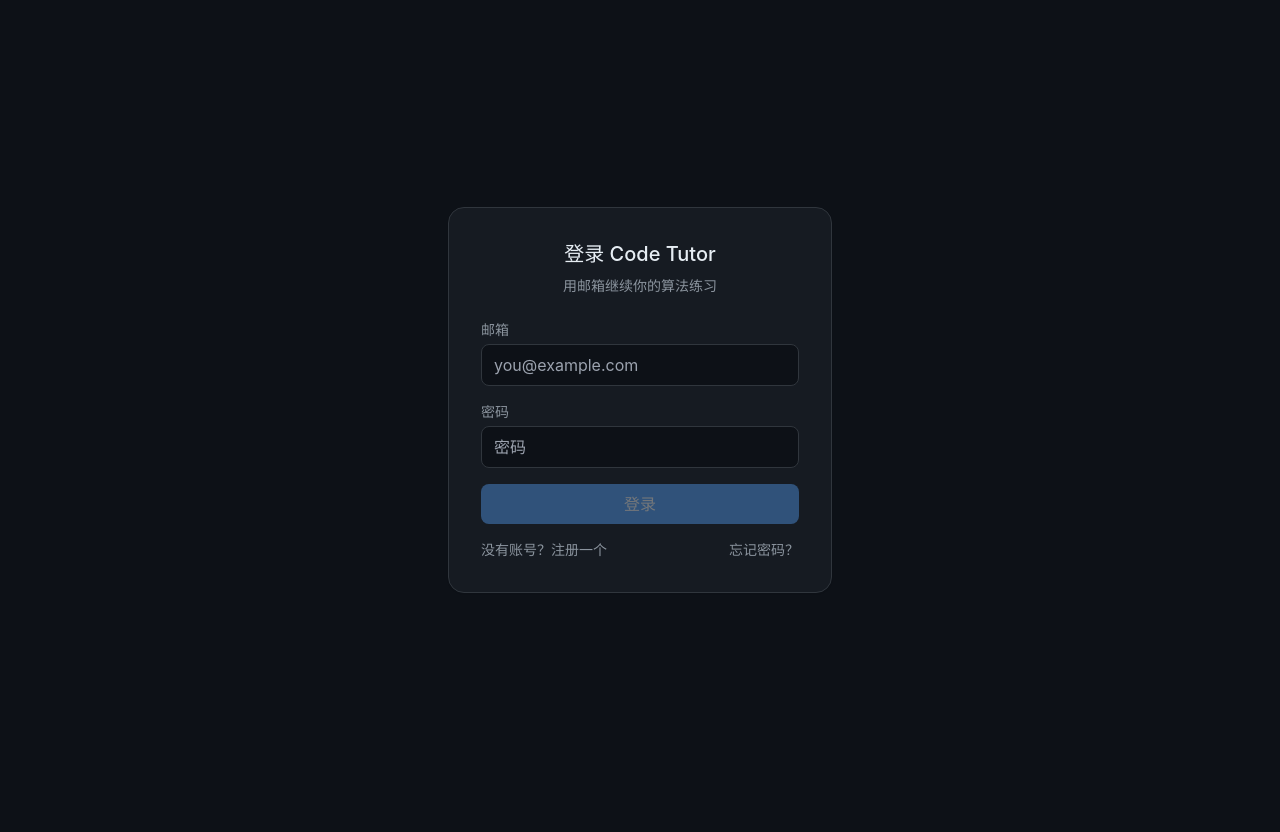
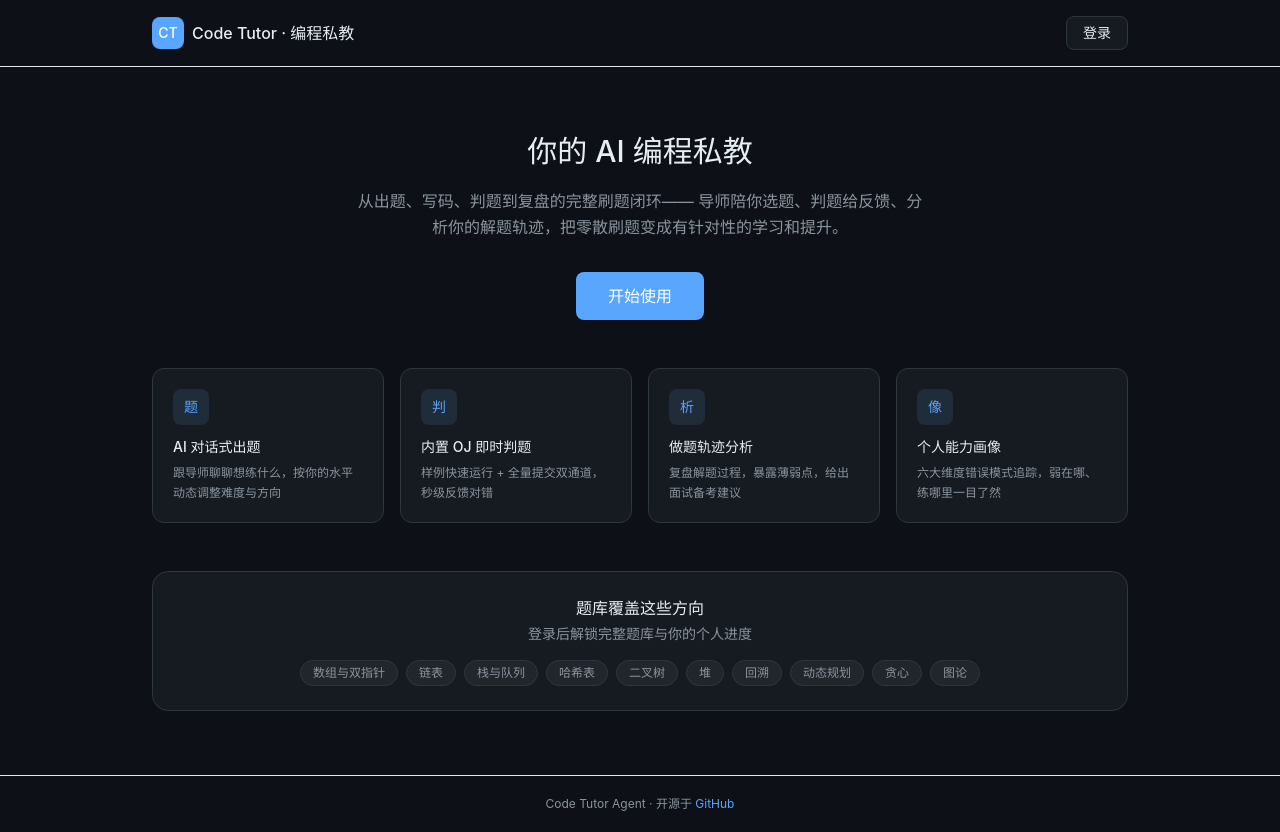
Before and after one commit to YanzheShi/code-tutor-agent, a React (Vite) app in the folder frontend/: page / in a window 1280 px wide. Before the commit the page ends 800 px from the top, so only its background shows below. Built offline with nearby package versions, Linux system fonts and the light colour scheme; no server answers.

Commit message:
feat(index): 增加新用户欢迎页面；优化页面文案。

```diff
--- a/frontend/src/App.tsx
+++ b/frontend/src/App.tsx
@@ -1,6 +1,6 @@
 import { useEffect, useState } from 'react';
 import LoadingScreen from './components/LoadingScreen';
-import LoginScreen from './components/LoginScreen';
+import GuestWelcome from './components/GuestWelcome';
 import WelcomeScreen from './components/WelcomeScreen';
 import AdminPanel from './components/AdminPanel';
 import SettingsPanel from './components/SettingsPanel';
@@ -41,15 +41,9 @@
 
   if (!user) {
     if (!authChecked) return null; // 校验中，闪一下即过
-    return (
-      <LoginScreen
-        onLoggedIn={() => {
-          setUser(getStoredAuth()?.user ?? null);
-          // 登录后整页重载，确保 useSession 以新用户身份初始化 localStorage 草稿/会话
-          window.location.reload();
-        }}
-      />
-    );
+    // 访客主页（方案 B）：先看产品介绍，点「开始使用 / 登录」弹 AuthModal；
+    // 登录/注册成功后整页刷新，确保 useSession 以新用户身份初始化 localStorage 草稿/会话
+    return <GuestWelcome onLoggedIn={() => window.location.reload()} />;
   }
 
   if (screen === 'error') return <LoadingScreen progressMsgs={[]} errorMsg={errorMsg} onRetry={s.onBackToWelcome} />;
--- a/frontend/src/api/client.ts
+++ b/frontend/src/api/client.ts
@@ -31,7 +31,7 @@
     throw new Error(NETWORK_ERROR_MSG);
   }
   if (r.status === 401 && !isCredentialPath) {
-    // token 过期/无效：清凭证回登录页（App 检测不到 auth 则渲染 LoginScreen）
+    // token 过期/无效：清凭证回访客主页（App 检测不到 auth 则渲染 GuestWelcome）
     clearAuth();
     if (!window.location.pathname.includes('_login')) {
       window.location.reload();
--- a/frontend/src/components/LoginScreen.tsx
+++ b/frontend/src/components/AuthModal.tsx
@@ -1,19 +1,25 @@
-import { useState } from 'react';
+import { useEffect, useState } from 'react';
 import { forgotPassword, login, register, resetPassword } from '../api/auth';
 
 /** 注册条款全文（「服务条款」弹窗内容；用户要求默认勾选同意）。 */
 const TERMS_TEXT = `CodeTutor Agent 由独立开发者（GitHub @YanzheShi）以 Beta 提供，开源于 https://github.com/YanzheShi/code-tutor-agent 。
 
-当前为测试阶段，功能可能不稳定；域名可能变更、服务可能下线；使用系统 API 有对话/提交配额，自定义 API Key 无系统配额但受模型方限制；因网络、节点、数据库问题可能导致数据丢失，重要数据请自行导出。
+欢迎使用！ 当前为测试阶段，功能可能不稳定，有可能在做题过程中重启；域名可能变更、服务可能下线；使用系统 API 有对话/提交配额，自定义 API Key（加密保存） 无系统配额但受模型方限制，如果有泄露安全担忧，可以自部署；因网络、节点、数据库问题可能导致数据丢失，重要数据请自行导出。
 
-继续注册即同意《使用条款》与《隐私政策》。`;
+继续注册即同意《服务条款》。`;
 
-/** 登录/注册/忘记密码页（多用户改造 P4 + 防滥用改造）。
+/** 登录/注册/忘记密码弹窗（访客主页改造：从 LoginScreen 抽取的表单逻辑 + 弹窗壳）。
  *
+ * - 访客在主页点「开始使用 / 登录」时弹出，不整页跳转
  * - 注册需要邀请码（admin 面板生成，额度内有效）
  * - 忘记密码三步流：填邮箱 → 收验证码（Brevo 未配置时提示找管理员）→ 验证码 + 新密码重置
+ * - 遮罩点击 / Esc / 右上角 × 均可关闭；登录或注册成功回调 onLoggedIn（由调用方决定后续，如整页刷新）
  */
-export default function LoginScreen({ onLoggedIn }: { onLoggedIn: () => void }) {
+export default function AuthModal({ open, onClose, onLoggedIn }: {
+  open: boolean;
+  onClose: () => void;
+  onLoggedIn: () => void;
+}) {
   const [mode, setMode] = useState<'login' | 'register' | 'forgot'>('login');
   const [email, setEmail] = useState('');
   const [password, setPassword] = useState('');
@@ -28,6 +34,14 @@
   // 忘记密码流程状态
   const [codeSent, setCodeSent] = useState(false);
   const [resetCode, setResetCode] = useState('');
+
+  // Esc 关闭（条款弹窗打开时不响应，避免误关两层）
+  useEffect(() => {
+    if (!open || showTerms) return;
+    const onKey = (e: KeyboardEvent) => { if (e.key === 'Escape') onClose(); };
+    window.addEventListener('keydown', onKey);
+    return () => window.removeEventListener('keydown', onKey);
+  }, [open, showTerms, onClose]);
 
   const canSubmit =
     email.includes('@') &&
@@ -99,15 +113,32 @@
     }
   };
 
+  if (!open) return null;
+
   const inputCls =
     'w-full rounded-lg border border-ct-border bg-ct-bg px-3 py-2 text-ct-text outline-none focus:border-ct-accent';
 
   return (
-    <div className="flex min-h-screen items-center justify-center bg-ct-bg px-4">
-      <div className="w-full max-w-sm rounded-2xl border border-ct-border bg-ct-panel p-8 shadow-sm">
-        <h1 className="text-center text-xl font-medium text-ct-text">
+    <div
+      className="fixed inset-0 z-50 flex items-center justify-center bg-black/40 px-4"
+      onClick={onClose}
+    >
+      <div
+        className="relative max-h-[90vh] w-full max-w-sm overflow-y-auto rounded-2xl border border-ct-border bg-ct-panel p-8 shadow-lg"
+        onClick={(e) => e.stopPropagation()}
+      >
+        <button
+          type="button"
+          onClick={onClose}
+          aria-label="关闭"
+          className="absolute right-4 top-3 text-xl leading-none text-ct-muted hover:text-ct-text"
+        >
+          ×
+        </button>
+
+        <h2 className="text-center text-xl font-medium text-ct-text">
           {mode === 'login' ? '登录 Code Tutor' : mode === 'register' ? '注册 Code Tutor' : '找回密码'}
-        </h1>
+        </h2>
         <p className="mt-2 text-center text-sm text-ct-muted">
           {mode === 'login' && '用邮箱继续你的算法练习'}
           {mode === 'register' && '注册需要邀请码，可向管理员获取'}
@@ -298,11 +329,11 @@
           )}
         </div>
 
-        {/* 服务条款弹窗 */}
+        {/* 服务条款弹窗（嵌套，z 更高；点击遮罩只关条款不关登录弹窗） */}
         {showTerms && (
           <div
-            className="fixed inset-0 z-50 flex items-center justify-center bg-black/40 px-4"
-            onClick={() => setShowTerms(false)}
+            className="fixed inset-0 z-[60] flex items-center justify-center bg-black/40 px-4"
+            onClick={(e) => { e.stopPropagation(); setShowTerms(false); }}
           >
             <div
               className="max-h-[80vh] w-full max-w-md overflow-y-auto rounded-2xl border border-ct-border bg-ct-panel p-6 shadow-lg"
--- /dev/null
+++ b/frontend/src/components/GuestWelcome.tsx
@@ -0,0 +1,136 @@
+import { useState } from 'react';
+import AuthModal from './AuthModal';
+
+/** 访客主页（方案 B 访客改造）：未登录用户的第一屏。
+ *
+ * 取代原「整页登录墙」：先展示产品价值（特性 + 题库预告），用户点
+ * 「开始使用 / 登录」才弹 AuthModal；登录/注册成功后由 App 整页刷新进入正常流程。
+ * 纯静态展示，不调用任何业务 API（题库接口仍需登录，这里只做主题预告）。
+ */
+
+const FEATURES = [
+  {
+    icon: '题',
+    title: 'AI 对话式出题',
+    desc: '跟导师聊聊想练什么，按你的水平动态调整难度与方向',
+  },
+  {
+    icon: '判',
+    title: '内置 OJ 即时判题',
+    desc: '样例快速运行 + 全量提交双通道，秒级反馈对错',
+  },
+  {
+    icon: '析',
+    title: '做题轨迹分析',
+    desc: '复盘解题过程，暴露薄弱点，给出面试备考建议',
+  },
+  {
+    icon: '像',
+    title: '个人能力画像',
+    desc: '六大维度错误模式追踪，弱在哪、练哪里一目了然',
+  },
+] as const;
+
+// 题库主题预告（与后端出题选择器的主题方向一致，静态展示、不拉接口）
+const TOPIC_TEASERS = [
+  '数组与双指针', '链表', '栈与队列', '哈希表', '二叉树', '堆',
+  '回溯', '动态规划', '贪心', '图论',
+] as const;
+
+export default function GuestWelcome({ onLoggedIn }: { onLoggedIn: () => void }) {
+  const [authOpen, setAuthOpen] = useState(false);
+
+  return (
+    <div className="flex min-h-screen flex-col bg-ct-bg text-ct-text">
+      {/* 顶栏 */}
+      <header className="border-b border-ct-border/60">
+        <div className="mx-auto flex w-full max-w-5xl items-center justify-between px-6 py-4">
+          <div className="flex items-center gap-2">
+            <div className="flex h-8 w-8 items-center justify-center rounded-lg bg-ct-accent text-sm font-medium text-white">
+              CT
+            </div>
+            <span className="text-base font-medium">Code Tutor · 编程私教</span>
+          </div>
+          <button
+            type="button"
+            onClick={() => setAuthOpen(true)}
+            className="rounded-lg border border-ct-border bg-ct-panel px-4 py-1.5 text-sm text-ct-text transition hover:bg-ct-hover"
+          >
+            登录
+          </button>
+        </div>
+      </header>
+
+      <main className="mx-auto w-full max-w-5xl flex-1 px-6">
+        {/* Hero */}
+        <section className="pb-12 pt-16 text-center">
+          <h1 className="text-3xl font-medium leading-snug">
+            你的 AI 编程私教
+          </h1>
+          <p className="mx-auto mt-4 max-w-xl text-base leading-relaxed text-ct-muted">
+            从出题、写码、判题到复盘的完整刷题闭环——
+            导师陪你选题、判题给反馈、分析你的解题轨迹，把零散刷题变成有针对性的学习和提升。
+          </p>
+          <div className="mt-8 flex items-center justify-center gap-3">
+            <button
+              type="button"
+              onClick={() => setAuthOpen(true)}
+              className="rounded-lg bg-ct-accent px-8 py-3 text-base font-medium text-white transition hover:opacity-90"
+            >
+              开始使用
+            </button>
+          </div>
+          {/*<p className="mt-3 text-xs text-ct-muted">注册需邀请码，可向管理员获取</p>*/}
+        </section>
+
+        {/* 特性卡片 */}
+        <section className="grid grid-cols-1 gap-4 pb-12 sm:grid-cols-2 lg:grid-cols-4">
+          {FEATURES.map((f) => (
+            <div key={f.title} className="rounded-xl border border-ct-border bg-ct-panel p-5">
+              <div className="flex h-9 w-9 items-center justify-center rounded-lg bg-ct-info-bg text-sm font-medium text-ct-accent">
+                {f.icon}
+              </div>
+              <h3 className="mt-3 text-sm font-medium text-ct-text">{f.title}</h3>
+              <p className="mt-1.5 text-xs leading-relaxed text-ct-muted">{f.desc}</p>
+            </div>
+          ))}
+        </section>
+
+        {/* 题库预告 */}
+        <section className="pb-16">
+          <div className="rounded-2xl border border-ct-border bg-ct-panel p-6 text-center">
+            <h2 className="text-base font-medium">题库覆盖这些方向</h2>
+            <p className="mt-1 text-sm text-ct-muted">登录后解锁完整题库与你的个人进度</p>
+            <div className="mt-4 flex flex-wrap items-center justify-center gap-2">
+              {TOPIC_TEASERS.map((t) => (
+                <span
+                  key={t}
+                  className="rounded-full border border-ct-border bg-ct-surface px-3 py-1 text-xs text-ct-muted"
+                >
+                  {t}
+                </span>
+              ))}
+            </div>
+          </div>
+        </section>
+      </main>
+
+      {/* 页脚 */}
+      <footer className="border-t border-ct-border/60 py-5">
+        <div className="mx-auto w-full max-w-5xl px-6 text-center text-xs text-ct-muted">
+          Code Tutor Agent · 开源于{' '}
+          <a
+            href="https://github.com/YanzheShi/code-tutor-agent"
+            target="_blank"
+            rel="noreferrer"
+            className="text-ct-accent hover:underline"
+          >
+            GitHub
+          </a>
+        </div>
+      </footer>
+
+      <AuthModal open={authOpen} onClose={() => setAuthOpen(false)} onLoggedIn={onLoggedIn} />
+    </div>
+  );
+}
```
Also changed, not shown: frontend/src/components/WelcomeScreen.tsx (+5 -4 lines), 2 other files (tests, documents, lock files or other folders).
